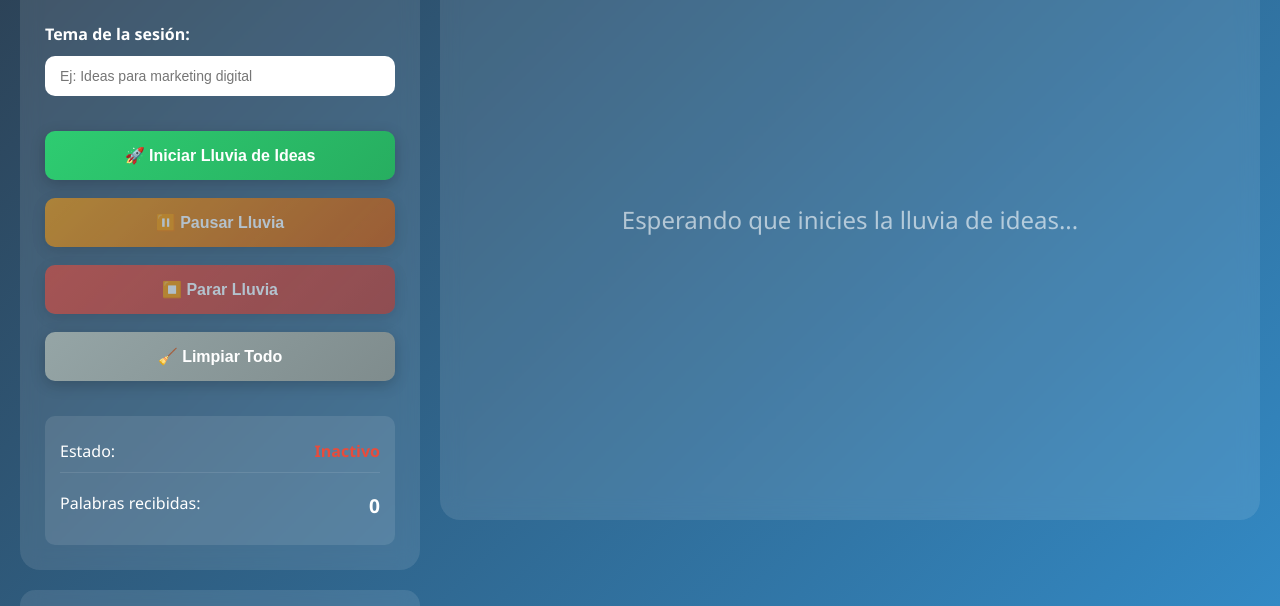
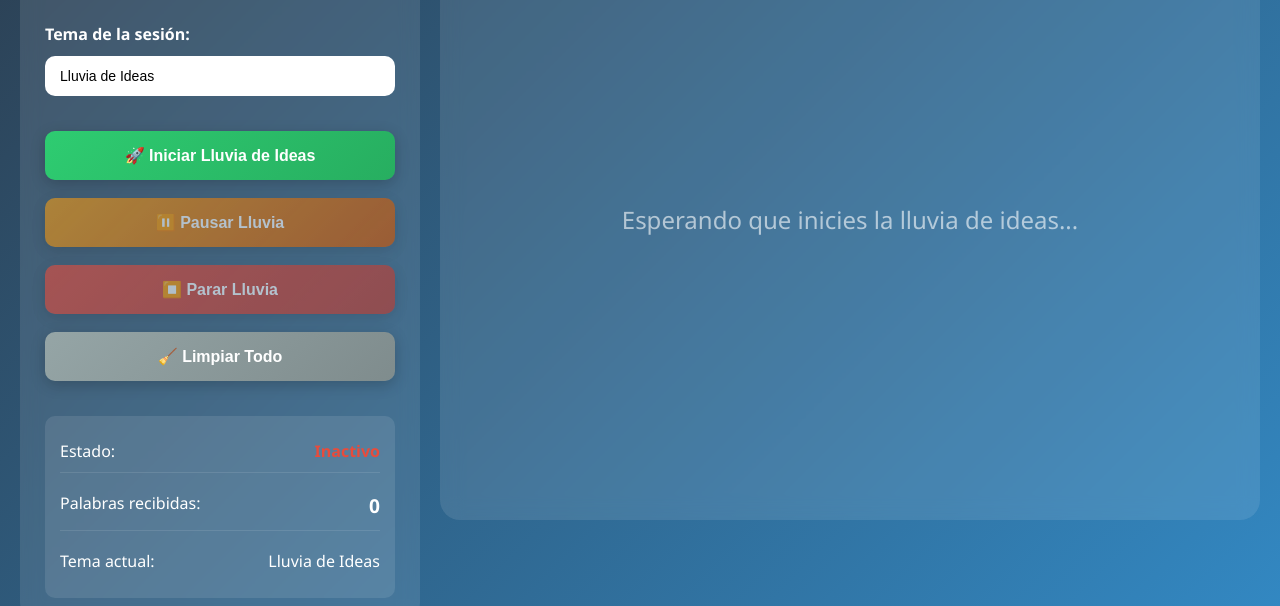
Before and after one commit to bioskinco/lluvia_ideas, a plain HTML site: page presentador.html in a window 1280 px wide. Shown: the part 140-746 px from the top of the page. Drawn offline with nearby package versions, Linux system fonts and the light colour scheme.

Commit message:
Add current session topic display in presenter panel
Added a new state item to display the current session topic.

```diff
--- a/presentador.html
+++ b/presentador.html
@@ -15,7 +15,7 @@
             <div class="controles">
                 <div class="control-grupo">
                     <label for="temaInput">Tema de la sesión:</label>
-                    <input type="text" id="temaInput" placeholder="Ej: Ideas para marketing digital">
+                    <input type="text" id="temaInput" placeholder="Ej: Ideas para marketing digital" value="Lluvia de Ideas">
                 </div>
 
                 <div class="botones-control">
@@ -34,6 +34,10 @@
                 <div class="estado-item">
                     <span>Palabras recibidas:</span>
                     <span id="contadorPalabras" class="contador">0</span>
+                </div>
+                <div class="estado-item">
+                    <span>Tema actual:</span>
+                    <span id="temaActual">Lluvia de Ideas</span>
                 </div>
             </div>
         </div>
@@ -75,7 +79,6 @@
         </div>
     </div>
 
-    <!-- Librería QR -->
     <script src="https://cdn.jsdelivr.net/npm/qrcode-generator@1.4.4/qrcode.min.js"></script>
     <script src="script.js"></script>
 </body>
```
